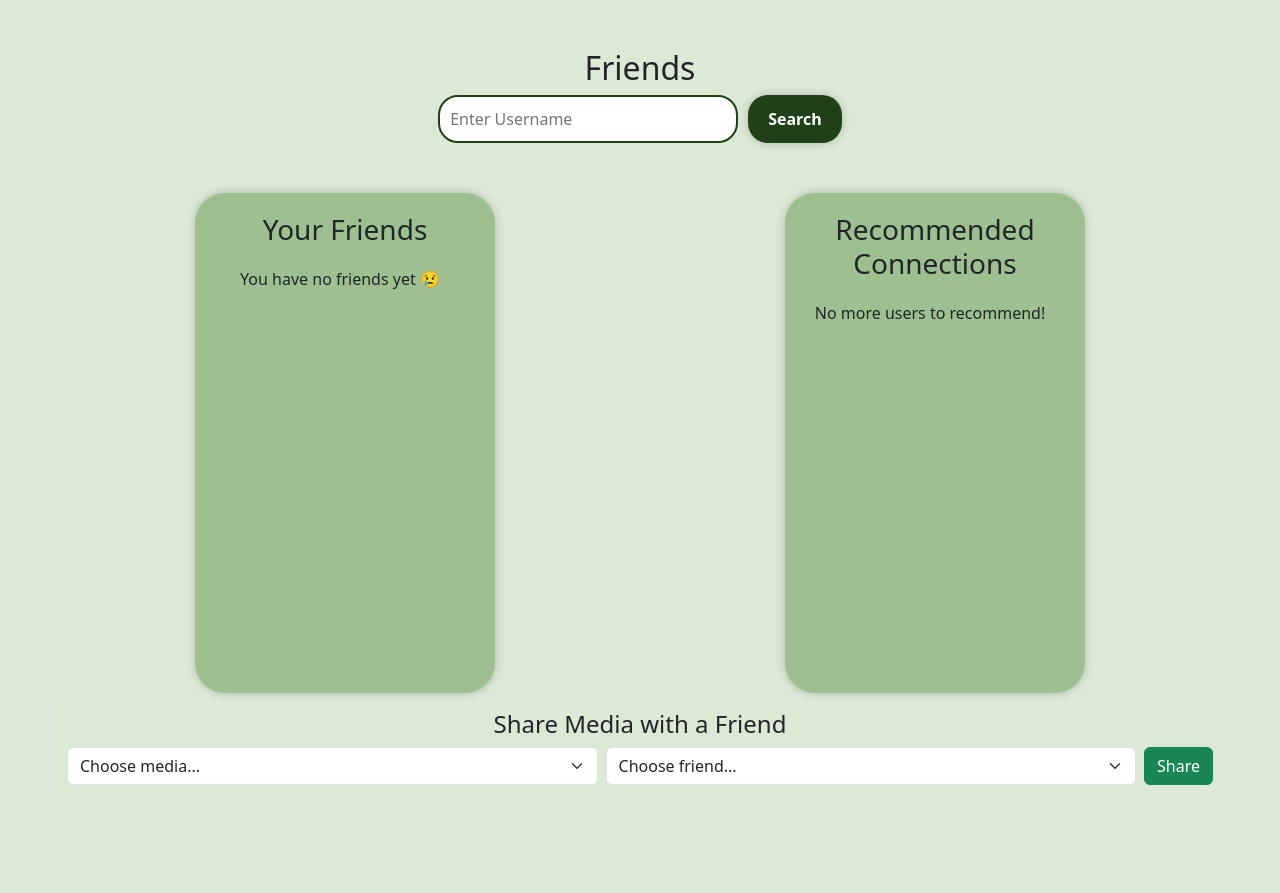
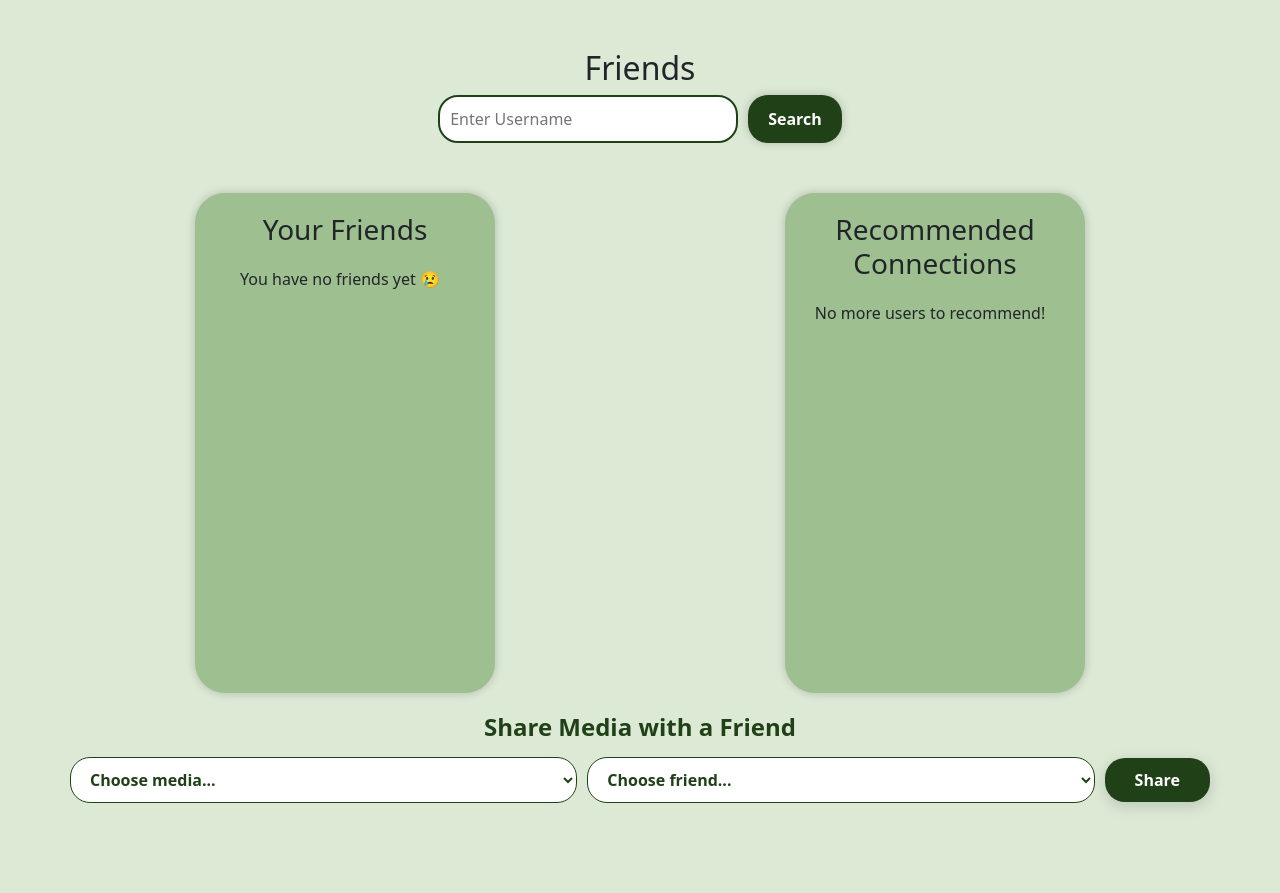
Before and after one commit to fudgeg/Group69-AgileWebProject, a Flask app: page /friends in a window 1280 px wide. Shown: the part 87-980 px from the top of the page. Before the commit the page ends 889 px from the top, so only its background shows below. Run offline with Flask 3, Linux system fonts and the light colour scheme; the visitor is signed in with stand-in values (Sample User, id 1); data comes from the database, SQL or seed files in the repository; data that the repository does not hold is empty.

Commit message:
polish front end of sharing feature in friends page

```diff
--- a/app/routes.py
+++ b/app/routes.py
@@ -196,7 +196,7 @@ def friends():
     ).all()
 
     # Fetch the user's own media entries for sharing
-    user_media = MediaEntry.query.filter_by(user_id=user.id).all()
+    user_media = MediaEntry.query.filter_by(user_id=user.id).order_by(MediaEntry.media_type, MediaEntry.title).all()
 
     return render_template('friends.html', user=user, friends=friends, recommended=recommended,user_media=user_media)
 
--- a/app/static/css/styles.css
+++ b/app/static/css/styles.css
@@ -845,7 +845,7 @@ left: 20px;
     font-size: 16px;
 }
 
-.friend-search-container button, .friends-submit  {
+.friend-search-container button, .friends-submit {
   background-color: #204118;
   color: #ffffff;
   border: none;
@@ -859,6 +859,79 @@ left: 20px;
 
 .friend-search-container button:hover {
   background-color: #376e35;
+}
+
+/* Share Section Styles */
+.share-section {
+    background-color: #dce9d5;
+    padding: 20px;
+    margin-bottom: 20px;
+}
+
+/* Share Section Heading */
+.share-section h4 {
+    color: #204118;
+    margin-bottom: 15px;
+    font-weight: bold;
+}
+
+/* Share Form Styles */
+.share-form {
+    display: flex;
+    gap: 10px;
+    align-items: center;
+    flex-wrap: wrap;
+}
+
+/* Dropdown Styles */
+.share-form select {
+    flex: 1;
+    padding: 10px 15px;
+    border-radius: 20px;
+    border: 1px solid #204118;
+    font-weight: bold;
+    color: #204118;
+    background-color: #ffffff;
+    transition: border-color 0.3s, background-color 0.3s;
+}
+
+/* Dropdown Hover and Focus */
+.share-form select:focus,
+.share-form select:hover {
+    border-color: #183414;
+    background-color: #f4f4f4;
+}
+
+/* Share Button Styles */
+.share-button {
+    background-color: #204118;
+    color: #ffffff;
+    border: none;
+    border-radius: 20px;
+    padding: 10px 30px;
+    font-weight: bold;
+    cursor: pointer;
+    box-shadow: 0 4px 15px rgba(0, 0, 0, 0.15);
+    transition: background-color 0.3s, box-shadow 0.3s;
+}
+
+/* Share Button Hover */
+.share-button:hover {
+    background-color: #183414;
+    box-shadow: 0 6px 20px rgba(0, 0, 0, 0.2);
+}
+
+/* Responsive Styles */
+@media (max-width: 768px) {
+    .share-form {
+        flex-direction: column;
+        gap: 15px;
+    }
+
+    .share-button {
+        width: 100%;
+        text-align: center;
+    }
 }
 
 /* ====================== Friend Search Page ====================== */
--- a/app/templates/friends.html
+++ b/app/templates/friends.html
@@ -66,14 +66,14 @@ block content %}
   </div>
 
   <!-- SHARE MEDIA SECTION -->
-  <div class="share-section mb-4 p-3 border rounded">
+  <div class="share-section">
     <h4>Share Media with a Friend</h4>
     <form
       method="post"
       action="{{ url_for('main.share_media') }}"
-      class="d-flex gap-2 align-items-center"
+      class="share-form"
     >
-      <select name="media_id" class="form-select w-50" required>
+      <select name="media_id" required>
         <option value="" disabled selected>Choose media...</option>
         {% for m in user_media %}
         <option value="{{ m.id }}">
@@ -81,15 +81,16 @@ block content %}
         </option>
         {% endfor %}
       </select>
-      <select name="friend_id" class="form-select w-50" required>
+
+      <select name="friend_id" required>
         <option value="" disabled selected>Choose friend...</option>
         {% for f in friends %}
         <option value="{{ f.id }}">{{ f.name }}</option>
         {% endfor %}
       </select>
-      <button class="btn btn-success">Share</button>
+
+      <button type="submit" class="share-button">Share</button>
     </form>
-  </div>
   </div>
 
   <script>
@@ -101,3 +102,4 @@ block content %}
     }
   </script>
   {% endblock %}
+</div>
```
Lines whose indentation alone changed are shown as unchanged.
